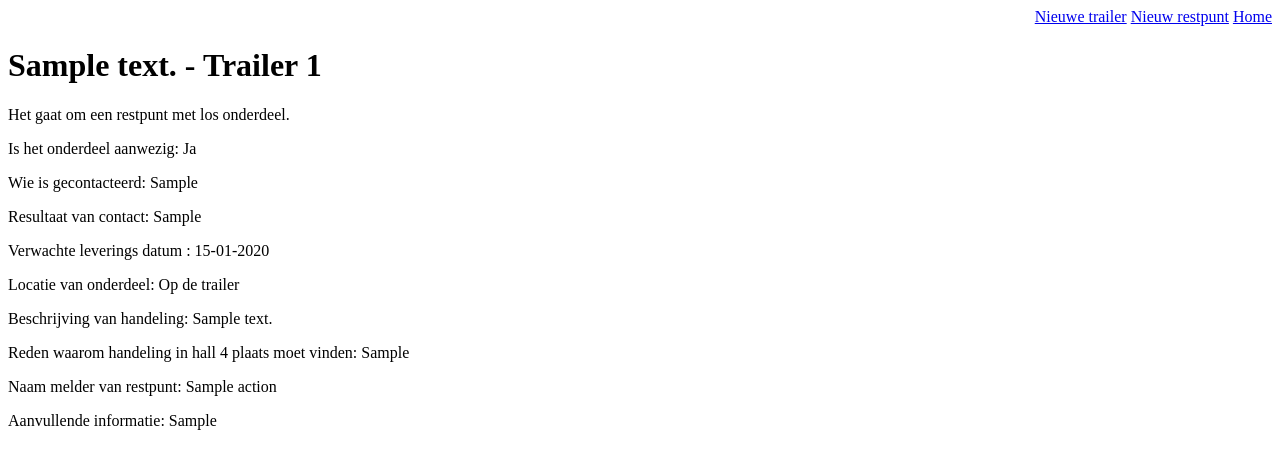
After one commit to casper2614/afmontage_v2, a Django app: page /trailer/1/restpunt/1 in a window 1280 px wide. The commit adds this page. Shown: the top 469 px of the page. Run offline with Django 5.2, Linux system fonts and the light colour scheme; tables that the repository leaves empty hold one stand-in row (values such as "Sample post").

Commit message:
First fully working commit.

```diff
--- a/afmontage/urls.py
+++ b/afmontage/urls.py
@@ -1,5 +1,3 @@
-# Casper Janssen, Wessel Janssen © 2025
-# Alle rechten voorbehouden.
 """
 URL configuration for afmontage project.
 
--- a/logic/admin.py
+++ b/logic/admin.py
@@ -1,5 +1,3 @@
-# Casper Janssen, Wessel Janssen © 2025
-# Alle rechten voorbehouden.
 from django.contrib import admin
 
 # Register your models here.
--- a/logic/models.py
+++ b/logic/models.py
@@ -1,18 +1,38 @@
-# Casper Janssen, Wessel Janssen © 2025
-# Alle rechten voorbehouden.
 from django.db import models
 
 # Create your models here.
 class Trailer(models.Model):
     id = models.CharField('ID', null=False, primary_key=True, unique=True, max_length=16)
-    description = models.CharField('Description', max_length=256)
+    description = models.CharField('Beschrijving', max_length=256)
 
     def __str__(self):
         return self.id
 
 class Action(models.Model):
-    id = models.ForeignKey(Trailer, on_delete=models.CASCADE, primary_key=True, null=False)
-    description = models.CharField('Description', max_length=256, null=False)
+    LOCATIONS = (
+        ('T', 'Op de trailer'),
+        ('P', 'In de restpuntenpallet'),
+        ('N', 'Nvt.'),
+    )
+
+    trailer_id = models.ForeignKey(Trailer, on_delete=models.CASCADE, null=False)
+    id = models.AutoField(primary_key=True)
+    summary = models.CharField('Samenvatting', max_length=256)
+
+    is_component_detached = models.BooleanField('Het gaat om een restpunt met los onderdeel', default=False)
+    is_component_delivered = models.BooleanField('Het onderdeel is geleverd', default=False)
+    is_component_correct_amount = models.BooleanField('Het onderdeel is beschikbaar in correcte hoeveelheid', default=False)
+
+    who_contacted = models.CharField('Wie is gecontacteerd?', max_length=64)
+    result_contact = models.CharField('Resultaat van contact', max_length=256)
+    expected_delivery_date = models.DateField('Verwachte leveringsdatum', null=True)
+
+    location_component = models.CharField(choices=LOCATIONS, max_length=1)
+
+    description_of_action = models.TextField('Beschrijving van handeling', null=False)
+    reason_action = models.TextField('Reden waarom handeling in hall 4 plaats moet vinden', null=False)
+    name_creator_action = models.CharField('Naam melder van restpunt', max_length=64, null=False)
+    extra_info_action = models.TextField('Aanvullende informatie', null=False)
 
     def __str__(self):
-        return self.description
+        return self.summary
--- /dev/null
+++ b/logic/templates/action.html
@@ -0,0 +1,51 @@
+{% extends "base.html" %}
+
+{% block title %}{{ action.summary }} - Trailer {{ action.trailer_id }}{% endblock %}
+
+{% block body %}
+    <h1>{{ action.summary }} - Trailer {{ action.trailer_id }}</h1>
+
+    {% if action.is_component_detached %}
+        <p>Het gaat om een restpunt met los onderdeel.</p>
+    {% else %}
+        <p>Het haat om een restpunt zonder los onderdeel.</p>
+    {% endif %}
+
+    <p>Is het onderdeel aanwezig: {% if action.is_component_delivered %}Ja{% else %}Nee{% endif%}</p>
+
+    {% if action.is_component_correct_amount %}
+        <p>Het onderdeel is beschikbaar in correcte hoeveelheid.</p>
+    {% endif %}
+
+    {% if action.who_contacted %}
+        <p>Wie is gecontacteerd: {{ action.who_contacted }}</p>
+    {% endif %}
+
+    {% if action.result_contact %}
+        <p>Resultaat van contact: {{ action.result_contact }}</p>
+    {% endif %}
+
+    {% if action.expected_delivery_date %}
+        <p>Verwachte leverings datum : {{ action.expected_delivery_date|date:"d-m-Y" }}</p>
+    {% endif %}
+
+    {% if action.location_component %}
+        <p>Locatie van onderdeel: {{ action.get_location_component_display }}</p>
+    {% endif %}
+
+    {% if action.description_of_action %}
+        <p>Beschrijving van handeling: {{ action.description_of_action }}</p>
+    {% endif %}
+
+    {% if action.reason_action %}
+        <p>Reden waarom handeling in hall 4 plaats moet vinden: {{ action.reason_action }}</p>
+    {% endif %}
+
+    {% if action.name_creator_action %}
+        <p>Naam melder van restpunt: {{ action.name_creator_action }}
+    {% endif %}
+
+    {% if action.extra_info_action %}
+        <p>Aanvullende informatie: {{ action.extra_info_action }}
+    {% endif %}
+{% endblock%}
--- a/logic/templates/base.html
+++ b/logic/templates/base.html
@@ -7,6 +7,8 @@
 </head>
 <body>
     <nav style="text-align: end;">
+        <a href="{% url 'create_trailer' %}">Nieuwe trailer</a>
+        <a href="{% url 'create_action' %}">Nieuw restpunt</a>
         <a href="{% url 'index' %}">Home</a>
     </nav>
     {% block body %}{% endblock %}
--- a/logic/urls.py
+++ b/logic/urls.py
@@ -1,12 +1,11 @@
-# Casper Janssen, Wessel Janssen © 2025
-# Alle rechten voorbehouden.
 from django.urls import path
 
 from . import views
 
 urlpatterns = [
     path('', views.index, name='index'),
-    path('trailer/<str:id>/', views.action_list, name='action_list'),
-    path('action/<str:id>/', views.action, name='action'),
-    path('create/action/', views.create_action, name='create_action')
+    path('trailer/<str:trailer_id>/', views.action_list, name='action_list'),
+    path('trailer/<str:trailer_id>/restpunt/<str:action_id>', views.action, name='action'),
+    path('maak/restpunt/', views.create_action, name='create_action'),
+    path('maak/trailer/', views.create_trailer, name='create_trailer'),
 ]
--- a/logic/views.py
+++ b/logic/views.py
@@ -1,6 +1,4 @@
-# Casper Janssen, Wessel Janssen © 2025
-# Alle rechten voorbehouden.
-from django.shortcuts import render, get_object_or_404
+from django.shortcuts import render, get_object_or_404, HttpResponseRedirect
 
 # Create your views here.
 from . import models
@@ -9,17 +7,55 @@ def index(request):
     context = {'trailer_list': models.Trailer.objects.all()}
     return render(request, 'index.html', context)
 
-def action_list(request, id):
-    context = {'trailer': get_object_or_404(models.Trailer, id=id),'action_list': models.Action.objects.filter(id=id)}
+def action_list(request, trailer_id):
+    context = {'trailer': get_object_or_404(models.Trailer, id=trailer_id),'action_list': models.Action.objects.filter(trailer_id=trailer_id)}
     return render(request, 'actions.html', context)
 
-# Create page
-def action(request, id):
-    context = {'action': get_object_or_404(models.Action, id=id)}
-    return render(request, 'index.html', context)
+def action(request, trailer_id, action_id):
+    context = {'action': get_object_or_404(models.Action, id=action_id)}
+    return render(request, 'action.html', context)
 
-#Create page
 def create_action(request):
-    return render(request, 'index.html')
+    if request.method == 'POST':
 
-# To add a function to recieve form data
+        try:
+            trailer = models.Trailer.objects.get(id=request.POST['id'])
+        except models.Trailer.DoesNotExist:
+            return render(request, 'trailer_not_exist.html')
+
+        if request.POST['delivery_date'] == '':
+            delivery_date = None
+        else:
+            delivery_date = request.POST['delivery_date']
+
+        action = models.Action(
+            trailer_id = models.Trailer.objects.get(id=request.POST['id']),
+            summary = request.POST['summary'],
+            is_component_detached = 'detached' in request.POST,
+            is_component_delivered = request.POST.get('delivered') == 'true',
+            is_component_correct_amount = request.POST.get('correct_amount') == 'true',
+            who_contacted = request.POST['who_contacted'],
+            result_contact = request.POST['result_contact'],
+            expected_delivery_date = delivery_date,
+            location_component = request.POST['location'],
+            description_of_action = request.POST['description'],
+            reason_action = request.POST['reason'],
+            name_creator_action = request.POST['creator'],
+            extra_info_action = request.POST['info'],
+        )
+
+        action.save()
+
+        return HttpResponseRedirect('/')
+
+    return render(request, 'create_action.html')
+
+def create_trailer(request):
+    if request.method == 'POST':
+        trailer = models.Trailer(id=request.POST['id'], description=request.POST['description'])
+
+        trailer.save()
+
+        return HttpResponseRedirect('/')
+
+    return render(request, 'create_trailer.html')
```
Also changed, not shown: logic/templates/actions.html (+9 -9 lines), logic/templates/create_action backup.html (added, +71 -0 lines), logic/templates/create_action.html (added, +79 -0 lines), logic/templates/create_trailer.html (added, +16 -0 lines), logic/templates/index.html (+10 -9 lines), logic/templates/trailer_not_exist.html (added, +8 -0 lines), README.md.
